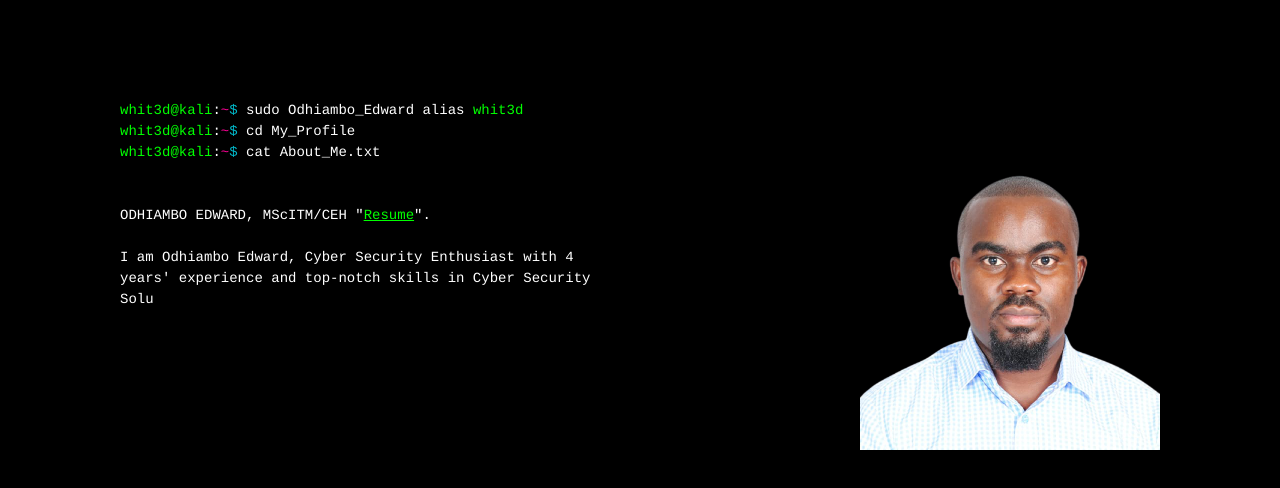
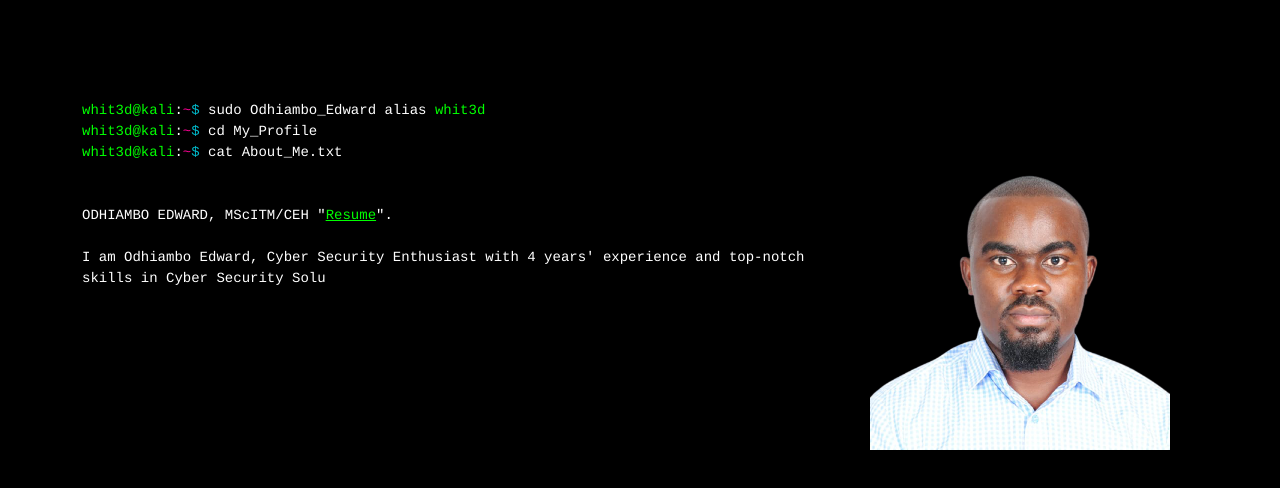
Before and after one commit to odhiambo-ed/edward-react-portfolio, a React (Create React App) app: page / in a window 1280 px wide. Shown: the top 488 px of the page. Built offline with nearby package versions, Linux system fonts and the light colour scheme.

Commit message:
Edit Home CSS

```diff
--- a/src/components/Home.css
+++ b/src/components/Home.css
@@ -9,7 +9,6 @@
 #console {
 	font-family: courier, monospace;
 	color: #fff;
-	width:500px;
 	margin-left:auto;
 	margin-right:auto;
 	margin-top:100px;
--- a/src/components/Home.js
+++ b/src/components/Home.js
@@ -1,25 +1,36 @@
 import React from 'react'
 import "./Home.css"
 import Profile from "../images/Passport_Edward.png"
+import Container from 'react-bootstrap/Container';
+import Row from 'react-bootstrap/Row';
+import Col from 'react-bootstrap/Col';
 
 const Home = () => {
     return (
         <div style={{
-            display: "flex",
-            justifyContent: "space-around",
-            alignItems: "flex-start",
-            flexDirection: "row",
             backgroundColor: "#000"
         }}>
+            <Container>
+                <Row>
+                    <Col sm={8}>
                         <div>
                             <div id="console"> </div>
                         </div>
+                    </Col>
+                    <Col style={{
+                        display: "flex",
+                        justifyContent: "center",
+                        alignItems: "center"
+                    }} sm={4}>
                         <div
                             id="image"
                             style={{
                                 height: "300px",
                                 width: "300px",
-                    marginTop: "150px"
+                                marginTop: "150px",
+                                display: "flex",
+                                justifyContent: "center",
+                                alignItems: "center"
                             }}
                         >
                             <img
@@ -31,7 +42,10 @@
                                 }}
                             />
                         </div>
-        </div >
+                    </Col>
+                </Row>
+            </Container>
+        </div>
     )
 }
 
```
Lines whose indentation alone changed are shown as unchanged.
